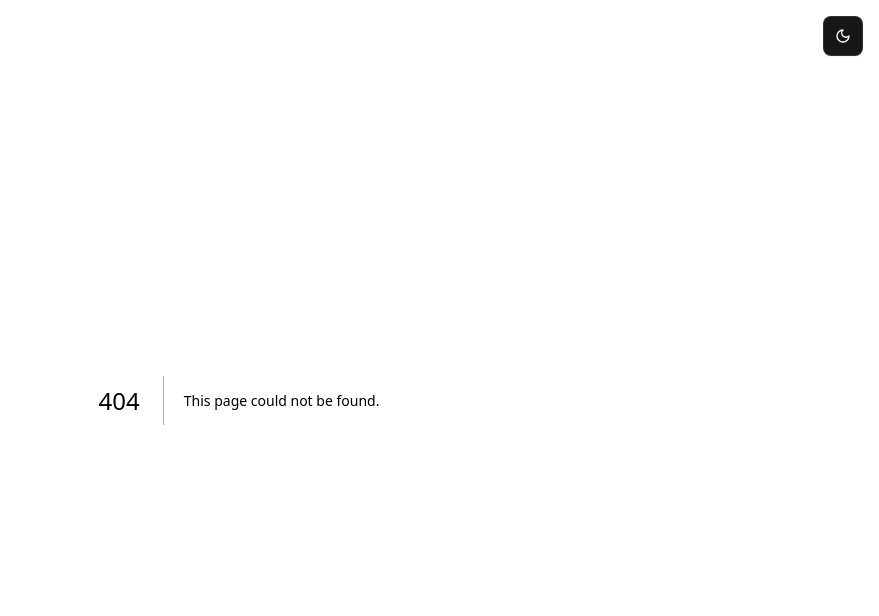
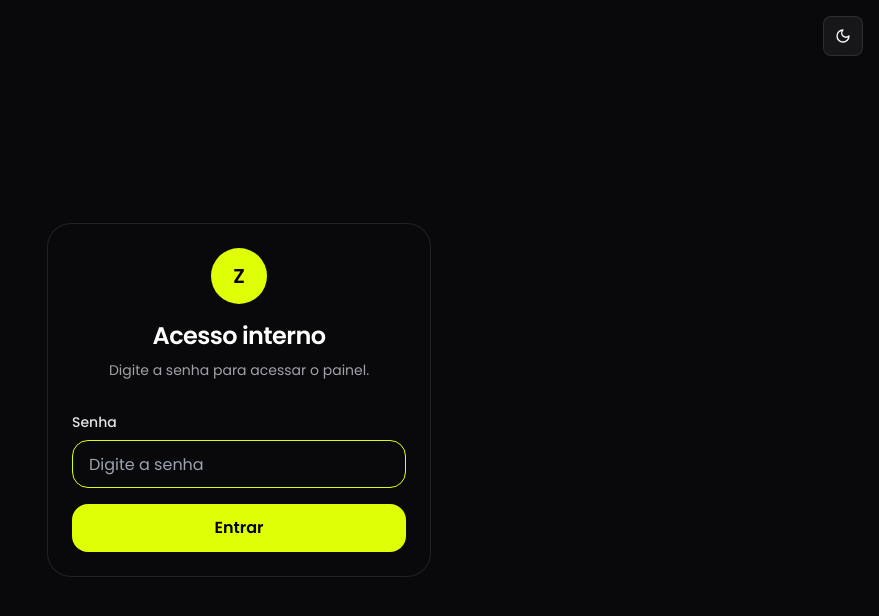
Before and after one commit to rrafaxz/zacx-planner, a Next.js app: page /login in a window 1280 px wide. Before the commit this address had no page. Shown: the top 616 px of the page, without its empty margins (401-1280 px from the left). Built offline with nearby package versions, Linux system fonts and the light colour scheme.

Commit message:
adiciona login simples no painel interno

```diff
--- /dev/null
+++ b/src/app/api/login/route.ts
@@ -0,0 +1,57 @@
+import { NextRequest, NextResponse } from "next/server";
+
+const ADMIN_COOKIE_NAME = "zacx_admin_session";
+
+export async function POST(request: NextRequest) {
+  try {
+    const body = await request.json();
+    const password = body?.password;
+
+    const adminPassword = process.env.ADMIN_PASSWORD;
+    const sessionSecret = process.env.ADMIN_SESSION_SECRET;
+
+    if (!adminPassword || !sessionSecret) {
+      return NextResponse.json(
+        {
+          ok: false,
+          message:
+            "As variáveis ADMIN_PASSWORD e ADMIN_SESSION_SECRET não foram configuradas.",
+        },
+        { status: 500 }
+      );
+    }
+
+    if (!password || password !== adminPassword) {
+      return NextResponse.json(
+        {
+          ok: false,
+          message: "Senha incorreta.",
+        },
+        { status: 401 }
+      );
+    }
+
+    const response = NextResponse.json({
+      ok: true,
+      message: "Login realizado com sucesso.",
+    });
+
+    response.cookies.set(ADMIN_COOKIE_NAME, sessionSecret, {
+      httpOnly: true,
+      secure: process.env.NODE_ENV === "production",
+      sameSite: "lax",
+      path: "/",
+      maxAge: 60 * 60 * 24 * 30,
+    });
+
+    return response;
+  } catch {
+    return NextResponse.json(
+      {
+        ok: false,
+        message: "Erro ao tentar fazer login.",
+      },
+      { status: 500 }
+    );
+  }
+}
--- /dev/null
+++ b/src/app/api/logout/route.ts
@@ -0,0 +1,20 @@
+import { NextResponse } from "next/server";
+
+const ADMIN_COOKIE_NAME = "zacx_admin_session";
+
+export async function POST() {
+  const response = NextResponse.json({
+    ok: true,
+    message: "Sessão encerrada.",
+  });
+
+  response.cookies.set(ADMIN_COOKIE_NAME, "", {
+    httpOnly: true,
+    secure: process.env.NODE_ENV === "production",
+    sameSite: "lax",
+    path: "/",
+    maxAge: 0,
+  });
+
+  return response;
+}
--- /dev/null
+++ b/src/app/login/page.tsx
@@ -0,0 +1,101 @@
+"use client";
+
+import { FormEvent, useState } from "react";
+import { useRouter } from "next/navigation";
+
+export default function LoginPage() {
+  const router = useRouter();
+
+  const [password, setPassword] = useState("");
+  const [error, setError] = useState("");
+  const [loading, setLoading] = useState(false);
+
+  async function handleSubmit(event: FormEvent<HTMLFormElement>) {
+    event.preventDefault();
+
+    setError("");
+    setLoading(true);
+
+    try {
+      const response = await fetch("/api/login", {
+        method: "POST",
+        headers: {
+          "Content-Type": "application/json",
+        },
+        body: JSON.stringify({ password }),
+      });
+
+      const data = await response.json();
+
+      if (!response.ok || !data.ok) {
+        setError(data?.message || "Senha incorreta.");
+        setLoading(false);
+        return;
+      }
+
+      const params = new URLSearchParams(window.location.search);
+      const next = params.get("next") || "/admin";
+
+      router.replace(next);
+      router.refresh();
+    } catch {
+      setError("Não foi possível entrar. Tente novamente.");
+      setLoading(false);
+    }
+  }
+
+  return (
+    <main className="min-h-screen bg-white text-zinc-950 dark:bg-zinc-950 dark:text-white flex items-center justify-center px-5">
+      <section className="w-full max-w-sm rounded-3xl border border-black/10 dark:border-white/10 p-6 bg-white dark:bg-zinc-950">
+        <div className="mb-8 text-center">
+          <div className="mx-auto mb-4 flex h-14 w-14 items-center justify-center rounded-full bg-[#1D10D7] text-white dark:bg-[#DFFF06] dark:text-black font-bold text-xl">
+            Z
+          </div>
+
+          <h1 className="text-2xl font-semibold tracking-tight">
+            Acesso interno
+          </h1>
+
+          <p className="mt-2 text-sm text-zinc-500 dark:text-zinc-400">
+            Digite a senha para acessar o painel.
+          </p>
+        </div>
+
+        <form onSubmit={handleSubmit} className="space-y-4">
+          <div>
+            <label
+              htmlFor="password"
+              className="mb-2 block text-sm font-medium text-zinc-700 dark:text-zinc-200"
+            >
+              Senha
+            </label>
+
+            <input
+              id="password"
+              type="password"
+              autoFocus
+              value={password}
+              onChange={(event) => setPassword(event.target.value)}
+              placeholder="Digite a senha"
+              className="h-12 w-full rounded-2xl border border-black/15 dark:border-white/15 bg-transparent px-4 text-base outline-none focus:border-[#1D10D7] dark:focus:border-[#DFFF06]"
+            />
+          </div>
+
+          {error ? (
+            <p className="rounded-2xl border border-red-500/20 bg-red-500/10 px-4 py-3 text-sm text-red-600 dark:text-red-300">
+              {error}
+            </p>
+          ) : null}
+
+          <button
+            type="submit"
+            disabled={loading}
+            className="h-12 w-full rounded-2xl bg-[#1D10D7] text-white dark:bg-[#DFFF06] dark:text-black font-semibold disabled:opacity-60"
+          >
+            {loading ? "Entrando..." : "Entrar"}
+          </button>
+        </form>
+      </section>
+    </main>
+  );
+}
```
Also changed, not shown: src/middleware.ts (added, +33 -0 lines).
